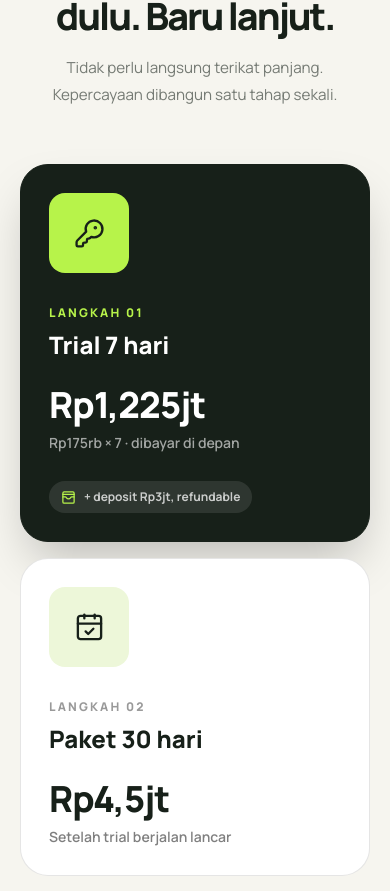
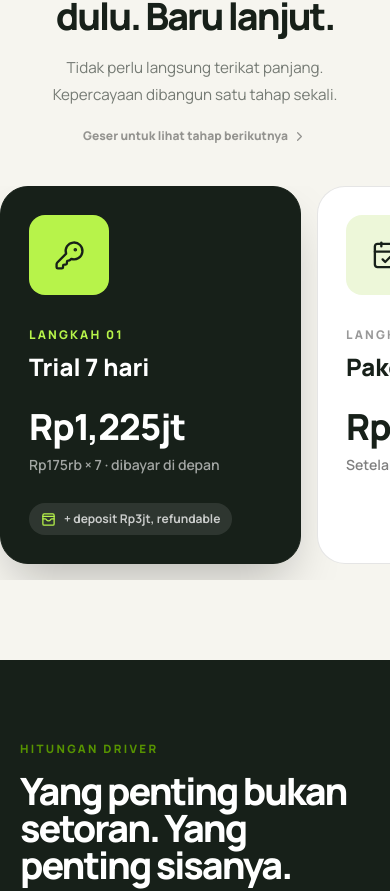
Before and after one commit to gusdewa/grab-raize, a React (Vite) app: page / in a window 390 px wide. Shown: the part 1179-2070 px from the top of the page. Built offline with nearby package versions, Linux system fonts and the light colour scheme.

Commit message:
Refine mobile card flows with swipe rails

```diff
--- a/src/App.tsx
+++ b/src/App.tsx
@@ -213,9 +213,12 @@ function App() {
             <div className="eyebrow">Mulai pelan, jalan lama</div>
             <h2 className="section-title">Coba dulu. Cocok dulu. Baru lanjut.</h2>
             <p className="section-copy mx-auto">Tidak perlu langsung terikat panjang. Kepercayaan dibangun satu tahap sekali.</p>
+            <div className="mt-5 inline-flex items-center gap-1 text-xs font-extrabold text-black/40 sm:hidden">
+              Geser untuk lihat tahap berikutnya <ChevronRight size={15} />
+            </div>
           </div>
 
-          <div className="relative mt-14 grid gap-4 lg:grid-cols-3">
+          <div className="mobile-snap relative -mx-5 mt-10 grid snap-x snap-mandatory grid-flow-col auto-cols-[86%] gap-4 overflow-x-auto px-5 pb-4 sm:mx-0 sm:grid-flow-row sm:auto-cols-auto sm:grid-cols-2 sm:overflow-visible sm:px-0 sm:pb-0 lg:mt-14 lg:grid-cols-3">
             <div className="pointer-events-none absolute left-[16.6%] right-[16.6%] top-10 hidden h-px bg-black/15 lg:block" />
             {[
               {
@@ -228,7 +231,7 @@ function App() {
                 step: '03', icon: Sparkles, title: 'Driver terbukti', price: 'Rp13jt', note: '3 bulan · setelah 1–2 siklus baik', accent: false,
               },
             ].map(({ step, icon: Icon, title, price, note, accent }) => (
-              <article key={step} className={`relative rounded-[1.75rem] border p-7 sm:p-8 ${accent ? 'border-[#172019] bg-[#172019] text-white shadow-2xl' : 'border-black/10 bg-white'}`}>
+              <article key={step} className={`relative min-h-[340px] snap-start rounded-[1.75rem] border p-7 sm:min-h-0 sm:p-8 ${accent ? 'border-[#172019] bg-[#172019] text-white shadow-2xl' : 'border-black/10 bg-white'}`}>
                 <div className={`relative z-10 grid size-20 place-items-center rounded-2xl ${accent ? 'bg-[#b7f34a] text-[#172019]' : 'bg-[#edf7d9]'}`}>
                   <Icon size={31} strokeWidth={1.8} />
                 </div>
@@ -361,16 +364,19 @@ function App() {
             <div className="eyebrow">Aman untuk dua pihak</div>
             <h2 className="section-title">Aturannya jelas dari awal.</h2>
             <p className="section-copy">Bukan untuk bikin ribet—supaya kalau ada masalah, kita sama-sama tahu harus bagaimana.</p>
+            <div className="mt-5 inline-flex items-center gap-1 text-xs font-extrabold text-black/40 sm:hidden">
+              Geser untuk lihat semua aturan <ChevronRight size={15} />
+            </div>
           </div>
 
-          <div className="mt-12 grid gap-4 sm:grid-cols-2 lg:grid-cols-4">
+          <div className="mobile-snap -mx-5 mt-10 grid snap-x snap-mandatory grid-flow-col auto-cols-[82%] gap-4 overflow-x-auto px-5 pb-4 sm:mx-0 sm:grid-flow-row sm:auto-cols-auto sm:grid-cols-2 sm:overflow-visible sm:px-0 sm:pb-0 lg:mt-12 lg:grid-cols-4">
             {[
               { icon: Wrench, title: 'Mogok normal', text: 'Hari mobil tidak bisa dipakai ditambahkan ke masa sewa.' },
               { icon: ShieldCheck, title: 'Kecelakaan', text: 'Utamakan aman, lapor, dokumentasi, lalu ikuti proses asuransi.' },
               { icon: Navigation, title: 'GPS terbuka', text: 'Dipasang dan diberitahukan untuk keamanan aset dan bantuan darurat.' },
               { icon: Camera, title: 'Serah terima', text: 'Foto, video, odometer, ban, kunci, STNK, dan kondisi dicatat bersama.' },
             ].map(({ icon: Icon, title, text }) => (
-              <article key={title} className="group min-h-64 rounded-[1.75rem] bg-white p-7 transition duration-300 hover:-translate-y-1 hover:shadow-xl">
+              <article key={title} className="group min-h-64 snap-start rounded-[1.75rem] bg-white p-7 transition duration-300 hover:-translate-y-1 hover:shadow-xl">
                 <div className="grid size-14 place-items-center rounded-2xl bg-[#172019] text-[#b7f34a]"><Icon size={26} /></div>
                 <h3 className="mt-8 text-xl font-black">{title}</h3>
                 <p className="mt-3 text-sm leading-relaxed text-black/55">{text}</p>
@@ -398,16 +404,19 @@ function App() {
             <div className="mt-7 inline-flex items-center gap-3 rounded-2xl border border-black/10 bg-white px-4 py-3 text-sm font-bold">
               <UserCheck size={21} className="text-[#579300]" /> Satu driver disetujui · tidak boleh dialihkan
             </div>
+            <div className="mt-5 flex items-center gap-1 text-xs font-extrabold text-black/40 sm:hidden">
+              Geser untuk lihat prosesnya <ChevronRight size={15} />
+            </div>
           </div>
 
-          <div className="grid gap-3 sm:grid-cols-2">
+          <div className="mobile-snap -mx-5 grid snap-x snap-mandatory grid-flow-col auto-cols-[82%] gap-3 overflow-x-auto px-5 pb-4 sm:mx-0 sm:grid-flow-row sm:auto-cols-auto sm:grid-cols-2 sm:overflow-visible sm:px-0 sm:pb-0">
             {[
               { icon: FileCheck2, n: '01', title: 'Kirim dokumen', text: 'KTP, KK, SIM A, SKCK, alamat, dan akun ride-hailing.' },
               { icon: Phone, n: '02', title: 'Kenalan singkat', text: 'Bahas pengalaman, pola kerja, dan komunikasi.' },
               { icon: BadgeCheck, n: '03', title: 'Cek 2 referensi', text: 'Keluarga dan referensi kerja yang bisa dihubungi.' },
               { icon: Car, n: '04', title: 'Mulai trial', text: 'Serah terima lengkap, lalu evaluasi bersama 7 hari.' },
             ].map(({ icon: Icon, n, title, text }) => (
-              <article key={n} className="rounded-2xl border border-black/10 bg-white p-6">
+              <article key={n} className="min-h-52 snap-start rounded-2xl border border-black/10 bg-white p-6 sm:min-h-0">
                 <div className="flex items-center justify-between"><Icon size={24} /><span className="text-xs font-black tracking-[.15em] text-black/25">{n}</span></div>
                 <h3 className="mt-8 text-lg font-black">{title}</h3>
                 <p className="mt-2 text-sm leading-relaxed text-black/50">{text}</p>
@@ -424,7 +433,7 @@ function App() {
               <div className="eyebrow">Ringkasnya</div>
               <h2 className="section-title">Angka utama, tanpa kejutan.</h2>
             </div>
-            <div className="grid gap-px overflow-hidden rounded-2xl bg-black/15 sm:grid-cols-2">
+            <div className="grid grid-cols-2 gap-px overflow-hidden rounded-2xl bg-black/15">
               {[
                 ['Trial 7 hari', 'Rp1,225jt'],
                 ['Deposit kembali', 'Rp3jt'],
--- a/src/index.css
+++ b/src/index.css
@@ -28,6 +28,16 @@ a {
 
 button {
   cursor: pointer;
+}
+
+.mobile-snap {
+  scrollbar-width: none;
+  overscroll-behavior-inline: contain;
+  -webkit-overflow-scrolling: touch;
+}
+
+.mobile-snap::-webkit-scrollbar {
+  display: none;
 }
 
 .eyebrow {
```
